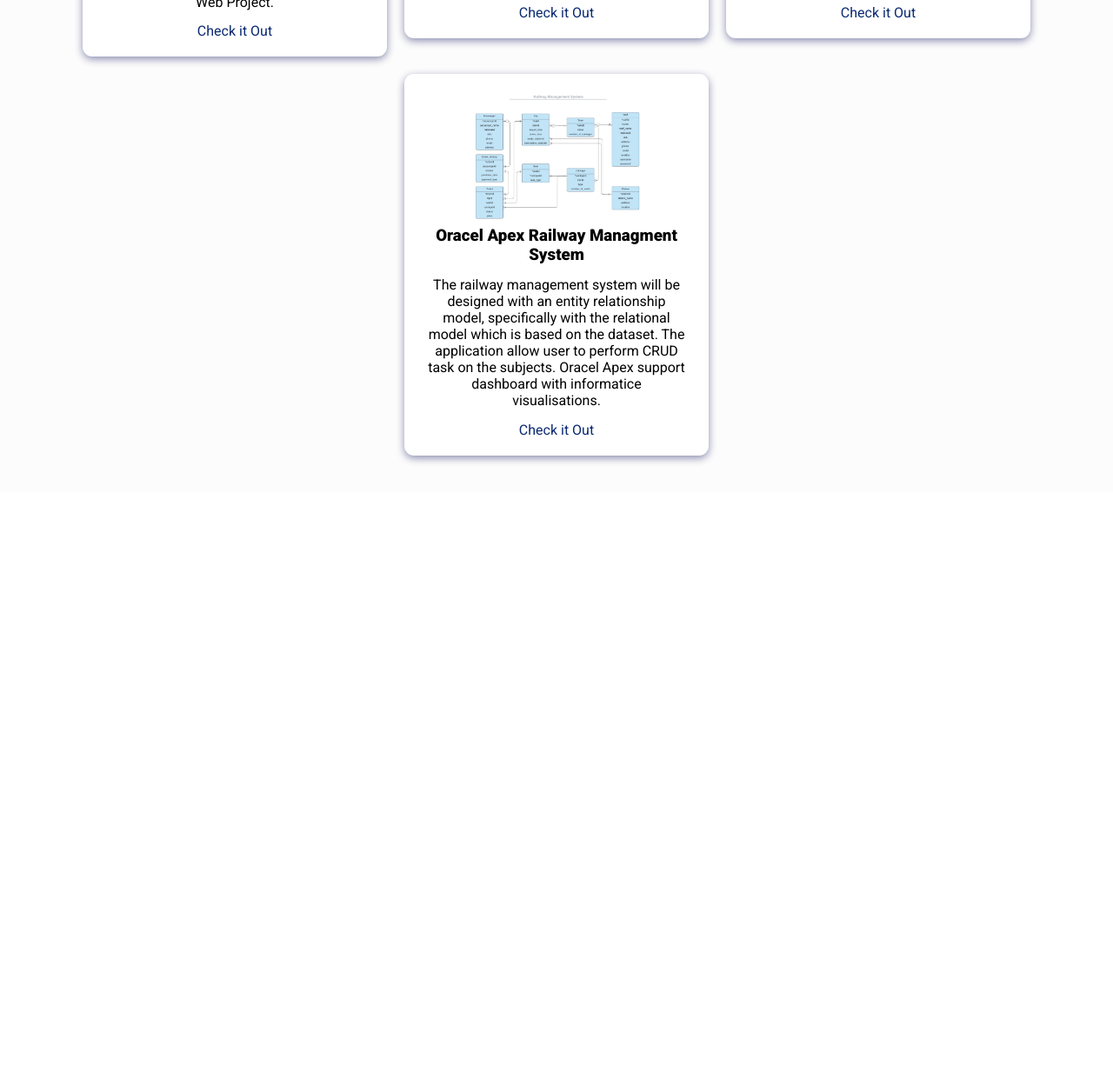
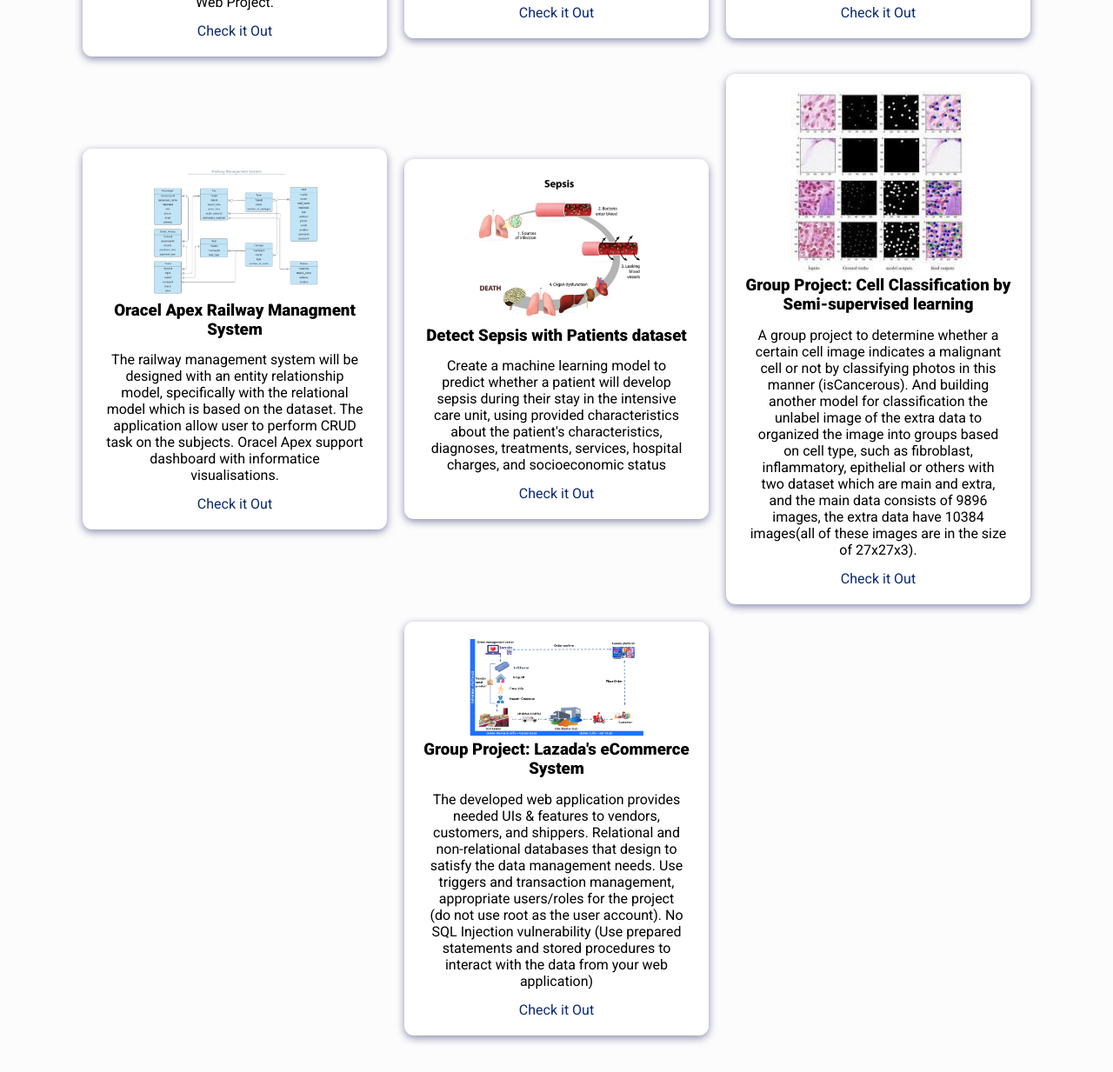
Before and after one commit to vananh30/vananh30.github.io, a plain HTML site: page index.html in a window 1280 px wide. Shown: the part 1143-2376 px from the top of the page at 87% size. Before the commit the page ends 1709 px from the top, so only its background shows below. Drawn offline with nearby package versions, Linux system fonts and the light colour scheme.

Commit message:
Van Anh update new project

```diff
--- a/index.html
+++ b/index.html
@@ -18,7 +18,7 @@
       rel="icon"
       type="image/png"
       sizes="32x32"
-      href="assets/icons/favicon-32x32.png"
+      href="assets/icons/logo.png"
     />
 
     <!-- Animate CSS CDN -->
@@ -64,7 +64,7 @@
 
     <!-- Projects section -->
     <section class="projects" id="projects">
-      <h2 class="projects-title">Some of my Recent Projects</h2>
+      <h2 class="projects-title">Recent Projects</h2>
       <div class="projects-container">
         <div class="project-container project-card">
           <img
@@ -111,6 +111,7 @@
           <a href="https://github.com/vananh30/MOBAtatic_ETL" target="_blank" class="project-link">Check it Out</a>
         </div>
       </div>
+ <!-- row 2 -->
       <div class="projects-container">
         <div class="project-container project-card">
           <img
@@ -126,7 +127,59 @@
           </p>
           <a href="https://github.com/vananh30/Railway_Management_System" target="_blank" class="project-link">Check it Out</a>
         </div>
+        <div class="project-container project-card">
+          <img
+            src="assets/images/sepsis_infection.jpg"
+            alt="netflic-clone"
+            loading="lazy"
+            class="project-pic"
+          />
+          <h3 class="project-title">Detect Sepsis with Patients dataset</h3>
+          <p class="project-details">
+            Create a machine learning model to predict whether a patient will develop sepsis during their stay in the intensive care unit,
+            using provided characteristics  about the patient's characteristics, diagnoses, treatments, services, hospital charges, and socioeconomic status
+          </p>
+          <a href="https://www.kaggle.com/code/anhhunhvn/detect-sepsis-with-patients-dataset/notebook" target="_blank" class="project-link">Check it Out</a>
+        </div>
+
+          <div class="projects-container">
+            <div class="project-container project-card">
+              <img
+                src="assets/images/images.jpg"
+                alt="netflic-clone"
+                loading="lazy"
+                class="project-pic"
+              />
+              <h3 class="project-title">Group Project: Cell Classification by Semi-supervised learning</h3>
+              <p class="project-details">
+                A group project to determine whether a certain cell image indicates a malignant cell or not by classifying photos in
+                this manner (isCancerous). And building another model for classification the unlabel image of the extra data to organized the image into groups based on cell type, such as fibroblast, inflammatory, epithelial or others with two dataset which are main and extra, and the main data consists of 9896 images, the extra data have 10384 images(all of these images are in the size of 27x27x3).
+              </p>
+              <a href="https://www.kaggle.com/code/anhhunhvn/detect-sepsis-with-patients-dataset/notebook" target="_blank" class="project-link">Check it Out</a>
+            </div>
       </div>
+      </div>
+
+      <!-- row 3 -->
+        <div class="projects-container">
+          <div class="project-container project-card">
+            <img
+              src="assets/images/lazada.png"
+              alt="netflic-clone"
+              loading="lazy"
+              class="project-pic"
+            />
+            <h3 class="project-title">Group Project: Lazada's eCommerce System</h3>
+            <p class="project-details">
+              The developed web application provides needed UIs & features to vendors, customers, and shippers.
+              Relational and non-relational databases that design to satisfy the data management needs.
+              Use triggers and transaction management, appropriate users/roles for the project (do not use root as the user account).
+              No SQL Injection vulnerability (Use prepared statements and stored procedures to interact with the data from your web application)
+            </p>
+            <a href="https://github.com/s3822042/Database_application" target="_blank" class="project-link">Check it Out</a>
+          </div>
+     </div>
+
     </section>
 
     <!-- Social accounts - Fixed to the right -->
```
Also changed, not shown: assets/icons/Chưa có tên.png (added), assets/icons/logo.png (added), assets/images/images.jpg (added), assets/images/lazada.png (added), assets/images/sepsis_infection.jpg (added), jane-shot.png (deleted).
